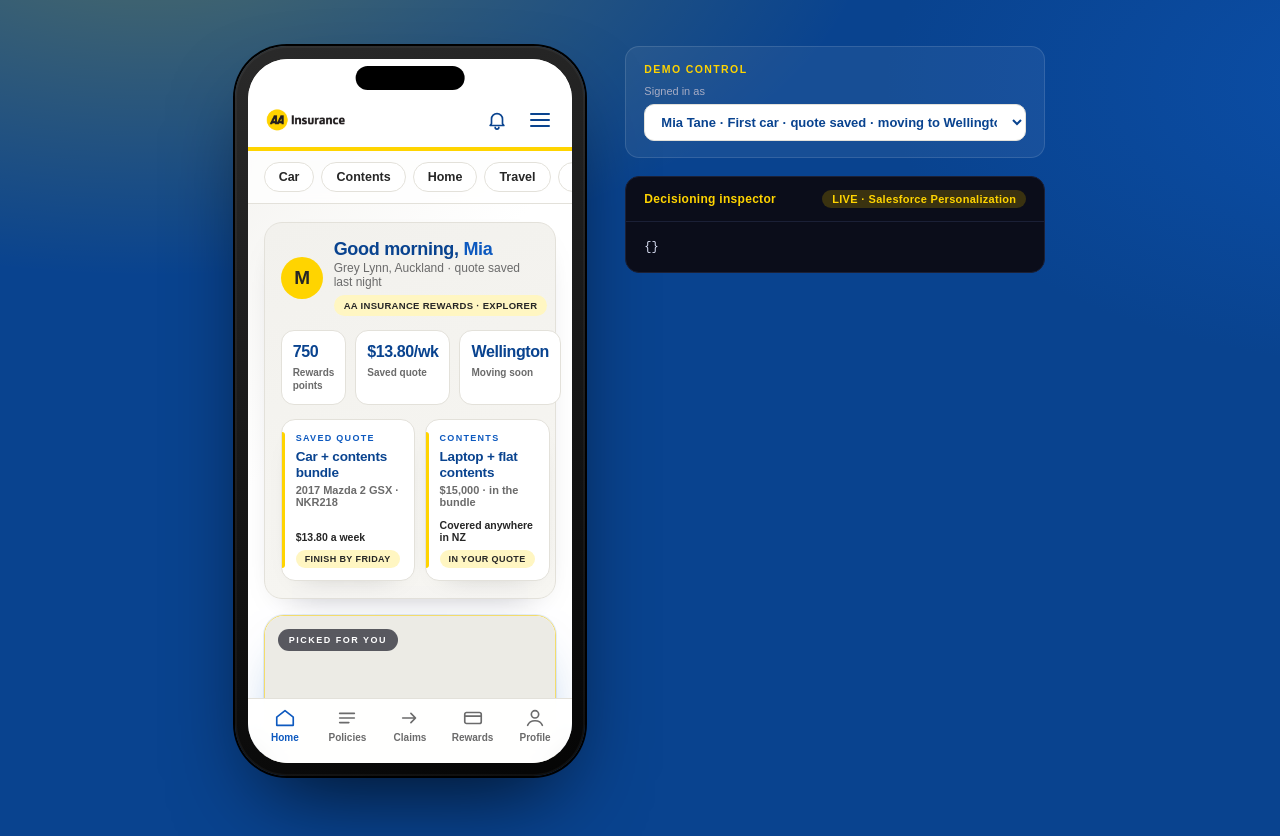
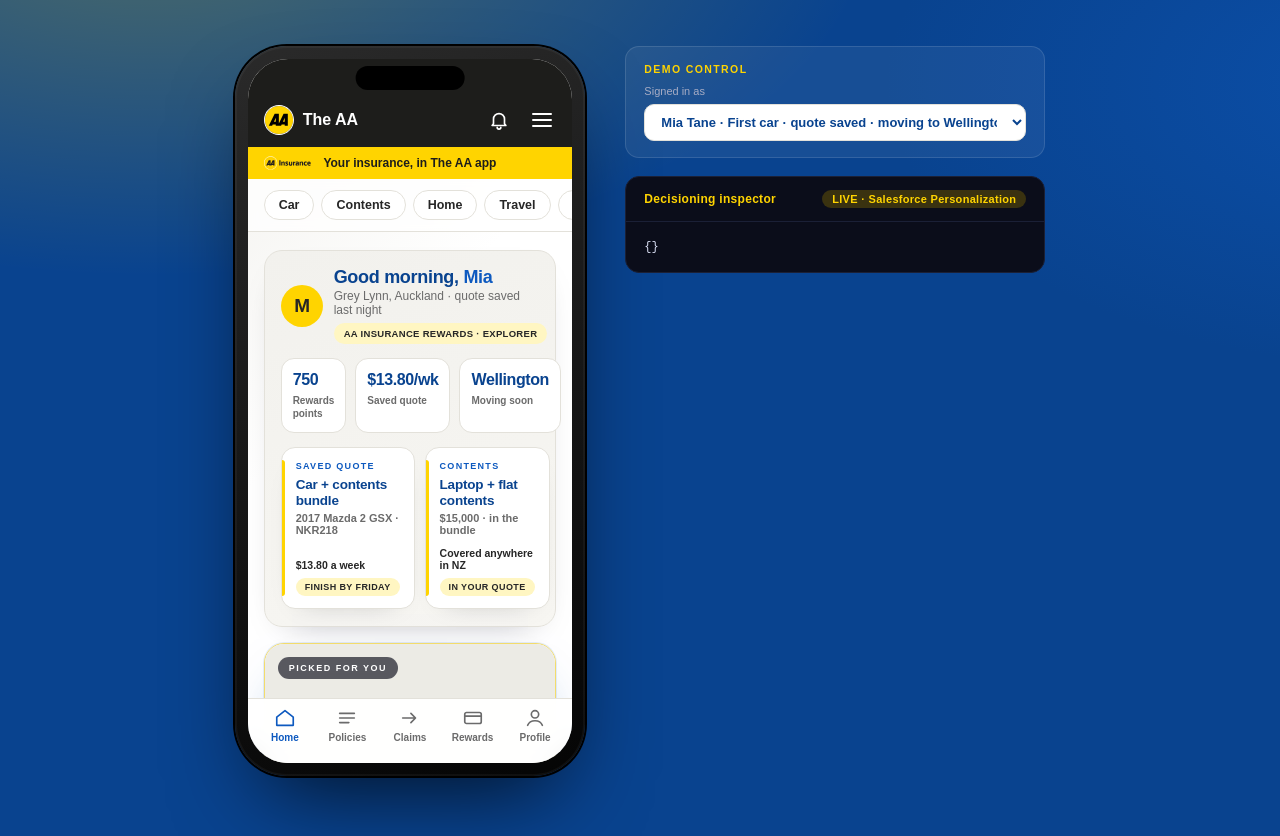
Before and after one commit to sdunlop-sf/telco-storefront, a plain HTML site: page index.html in a window 1280 px wide. Drawn offline with Linux system fonts and the light colour scheme.

Commit message:
AAI skin: AA Insurance inside The AA app (NZAA header + 'Your insurance, in The AA app' strip), per the SE's designs
Co-Authored-By: Claude Opus 5.5 <noreply@anthropic.com>

```diff
--- a/app.js
+++ b/app.js
@@ -621,7 +621,7 @@
       state.individualId = sel.value;
       state.lastCategory = null;
       highlight(null);
-      renderAccount(PERSONAS.find(p => p.id === sel.value)); // log in / out of the AA Insurance app
+      renderAccount(PERSONAS.find(p => p.id === sel.value)); // log in / out of The AA app
       setIdentity(state.individualId);
       requestDecision(); // fresh arrival = serve the DH decision for this person
       startPolling();    // watch for live re-decisions on this identity
--- a/index.html
+++ b/index.html
@@ -22,21 +22,28 @@
 <body class="ff">
   <div class="stage">
 
-    <!-- The AA Insurance customer app, inside a phone device frame. -->
+    <!-- The AA app (AA Insurance inside it), in a phone device frame. -->
     <div class="phone">
       <div class="phone-shell">
         <div class="phone-notch"></div>
         <div class="phone-screen" id="phone-screen">
 
-          <header class="site">
-            <a class="brand" href="#" aria-label="AA Insurance">
-              <img src="assets/aai-logo.png" alt="AA Insurance" class="brand-logo" />
+          <!-- AA Insurance lives inside The AA app (no standalone insurance app): NZAA header, then the
+               AA Insurance strip, as in the SE's designs. -->
+          <header class="site nz">
+            <a class="brand" href="#" aria-label="The AA">
+              <img src="assets/nzaa-logo.svg" alt="AA" class="brand-logo" />
+              <b class="wordmark">The AA</b>
             </a>
             <button class="icon-btn" aria-label="Notifications">
               <svg viewBox="0 0 24 24" aria-hidden="true"><path d="M6 16V11a6 6 0 1 1 12 0v5l1.5 2h-15L6 16Z"/><path d="M10 20a2 2 0 0 0 4 0"/></svg>
             </button>
             <button class="hamb" aria-label="Menu"><span></span><span></span><span></span></button>
           </header>
+          <div class="aai-in">
+            <img src="assets/aai-logo-se.svg" alt="AA Insurance" />
+            <span>Your insurance, in The AA app</span>
+          </div>
 
           <!-- Category chips. Browsing one fires a Product Browse event -> SP
                re-shapes the hero in session. -->
--- a/skins/aai/app.js
+++ b/skins/aai/app.js
@@ -621,7 +621,7 @@
       state.individualId = sel.value;
       state.lastCategory = null;
       highlight(null);
-      renderAccount(PERSONAS.find(p => p.id === sel.value)); // log in / out of the AA Insurance app
+      renderAccount(PERSONAS.find(p => p.id === sel.value)); // log in / out of The AA app
       setIdentity(state.individualId);
       requestDecision(); // fresh arrival = serve the DH decision for this person
       startPolling();    // watch for live re-decisions on this identity
--- a/skins/aai/styles.css
+++ b/skins/aai/styles.css
@@ -90,11 +90,21 @@ header.site {
 .hamb { background: none; border: 0; display: flex; flex-direction: column; gap: 4px; cursor: pointer; padding: 4px; }
 .hamb span { width: 20px; height: 2px; background: var(--ink); border-radius: 2px; display: block; }
 
+/* The AA app header (dark, NZAA logo) + AA Insurance strip, per the SE's designs */
+header.site.nz { background: #1d1d1b; border-bottom: 0; padding: 46px 16px 12px; }
+header.site.nz .brand-logo { height: 30px; width: 30px; }
+header.site.nz .wordmark { color: #ffffff; font: 700 16px Arial, sans-serif; letter-spacing: 0; }
+header.site.nz .icon-btn svg { stroke: #ffffff; }
+header.site.nz .hamb span { background: #ffffff; }
+.aai-in { display: flex; align-items: center; gap: 8px; background: #ffd400; padding: 7px 16px;
+  font: 600 12px Arial, sans-serif; color: #1d1d1b; position: sticky; top: 88px; z-index: 19; }
+.aai-in img { height: 18px; display: block; }
+
 /* category chips */
 nav.chips {
   display: flex; gap: 7px; padding: 11px 16px; background: rgba(255,255,255,.75);
   border-bottom: 1px solid var(--line); overflow-x: auto; white-space: nowrap;
-  position: sticky; top: 85px; z-index: 15; scrollbar-width: none;
+  position: sticky; top: 120px; z-index: 15; scrollbar-width: none;
   backdrop-filter: blur(6px);
 }
 nav.chips::-webkit-scrollbar { display: none; }
--- a/styles.css
+++ b/styles.css
@@ -90,11 +90,21 @@ header.site {
 .hamb { background: none; border: 0; display: flex; flex-direction: column; gap: 4px; cursor: pointer; padding: 4px; }
 .hamb span { width: 20px; height: 2px; background: var(--ink); border-radius: 2px; display: block; }
 
+/* The AA app header (dark, NZAA logo) + AA Insurance strip, per the SE's designs */
+header.site.nz { background: #1d1d1b; border-bottom: 0; padding: 46px 16px 12px; }
+header.site.nz .brand-logo { height: 30px; width: 30px; }
+header.site.nz .wordmark { color: #ffffff; font: 700 16px Arial, sans-serif; letter-spacing: 0; }
+header.site.nz .icon-btn svg { stroke: #ffffff; }
+header.site.nz .hamb span { background: #ffffff; }
+.aai-in { display: flex; align-items: center; gap: 8px; background: #ffd400; padding: 7px 16px;
+  font: 600 12px Arial, sans-serif; color: #1d1d1b; position: sticky; top: 88px; z-index: 19; }
+.aai-in img { height: 18px; display: block; }
+
 /* category chips */
 nav.chips {
   display: flex; gap: 7px; padding: 11px 16px; background: rgba(255,255,255,.75);
   border-bottom: 1px solid var(--line); overflow-x: auto; white-space: nowrap;
-  position: sticky; top: 85px; z-index: 15; scrollbar-width: none;
+  position: sticky; top: 120px; z-index: 15; scrollbar-width: none;
   backdrop-filter: blur(6px);
 }
 nav.chips::-webkit-scrollbar { display: none; }
```
Also changed, not shown: skins/aai/index.html (+11 -4 lines), assets/aai-logo-se.svg (added), assets/nzaa-logo.svg (added).
